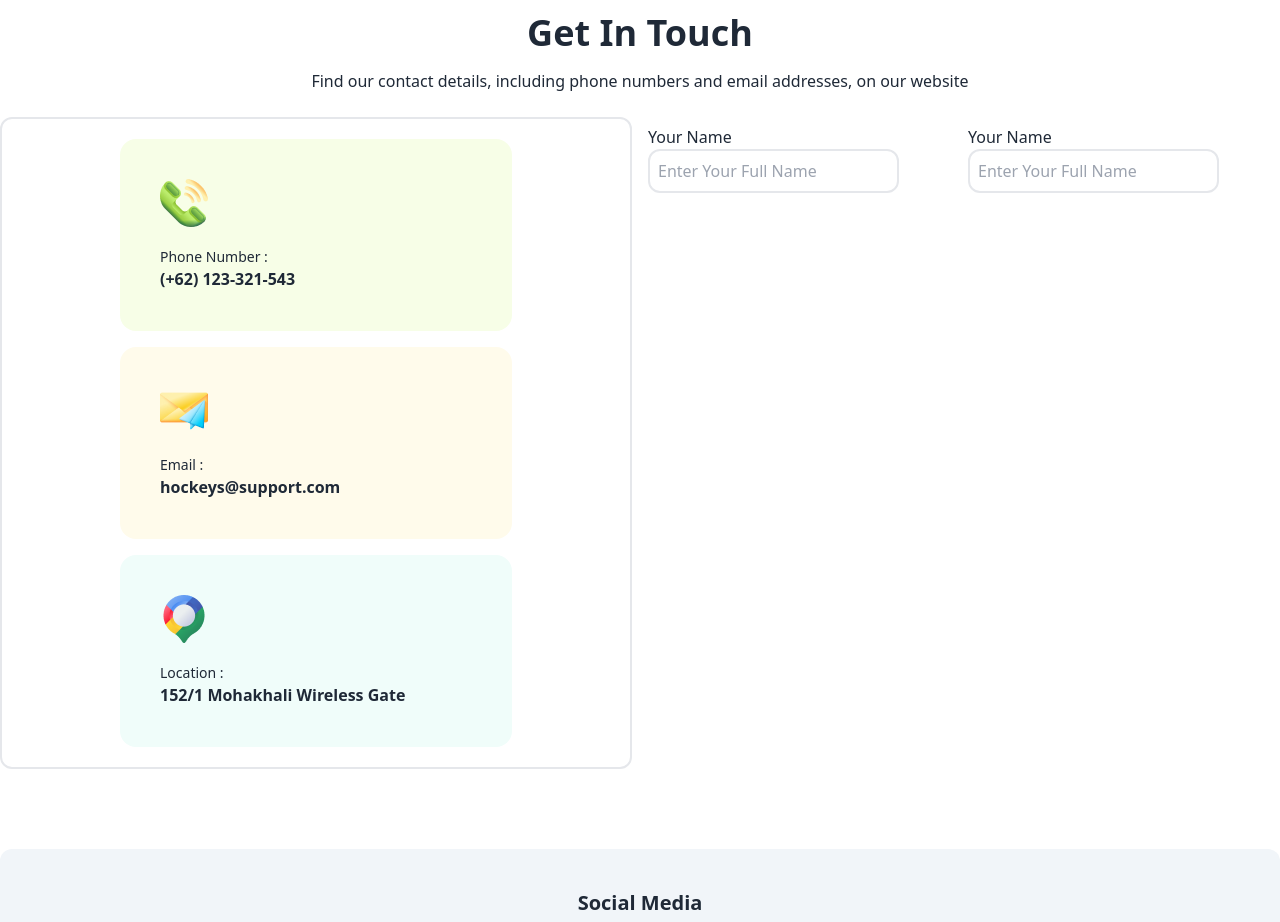
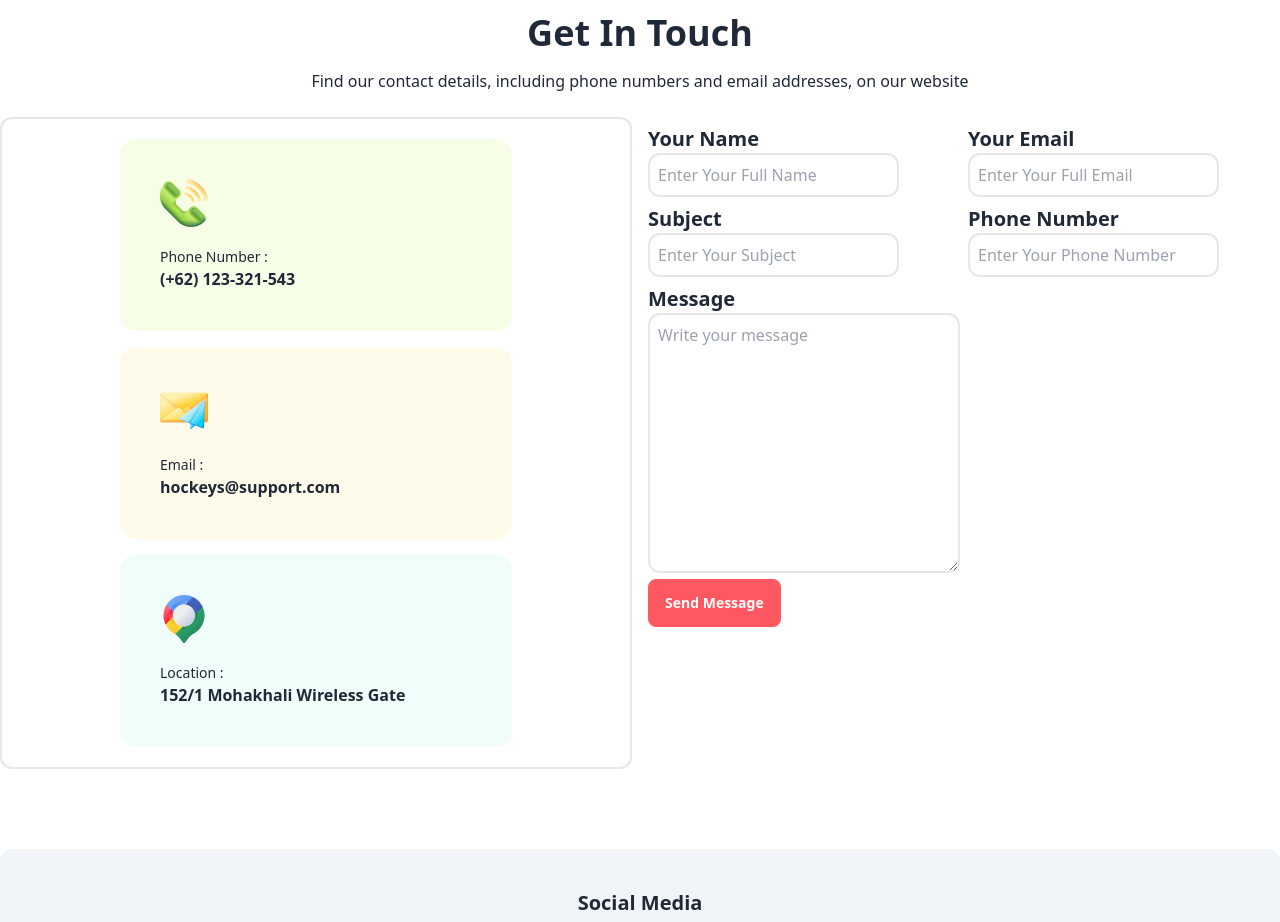
Before and after one commit to cerumiaktar/assignment3, a plain HTML site: page index.html in a window 1280 px wide. Shown: the part 3780-4702 px from the top of the page. Drawn offline with nearby package versions, Linux system fonts and the light colour scheme.

Commit message:
add input field

```diff
--- a/index.html
+++ b/index.html
@@ -562,18 +562,34 @@
                 </div>
                 <div class="w-full lg:w-6/12">
                     <div class="grid grid-rows-1 grid-flow-col gap-2 my-2">
-                        <div  >
-                            <label for="">Your Name</label> <br>
+                        <div >
+                            <label class="text-xl font-semibold" for="">Your Name</label> <br>
                             <input class="border border-2 rounded-xl p-2" type="text" placeholder="Enter Your Full Name">
                         </div>
                         <div>
                             <div >
-                                <label for="">Your Name</label> <br>
-                                <input class="border border-2 rounded-xl p-2" type="text" placeholder="Enter Your Full Name">
+                                <label class="text-xl font-semibold" for="">Your Email</label> <br>
+                                <input class="border border-2 rounded-xl p-2" type="email" placeholder="Enter Your Full Email">
                             </div>
                         </div>
                     </div>
-
+                    <div class="grid grid-rows-1 grid-flow-col gap-2 my-2">
+                        <div  >
+                            <label class="text-xl font-semibold" for="">Subject</label> <br>
+                            <input class="border border-2 rounded-xl p-2" type="text" placeholder="Enter Your Subject">
+                        </div>
+                        <div>
+                            <div >
+                                <label class="text-xl font-semibold" for="">Phone Number</label> <br>
+                                <input class="border border-2 rounded-xl p-2" type="text" placeholder="Enter Your Phone Number">
+                            </div>
+                        </div>
+                    </div>
+                    <div>
+                        <label class="text-xl font-semibold" for="">Message</label> <br>
+                        <textarea class="border border-2 rounded-xl p-2" name="" id="" cols="30" rows="10" placeholder="Write your message"></textarea>
+                    </div>
+                    <button class="btn btn-error text-white">Send Message</button>
                 </div>
             </div>
         </section>
```
